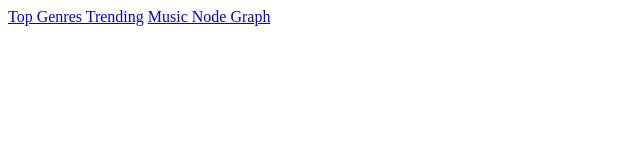
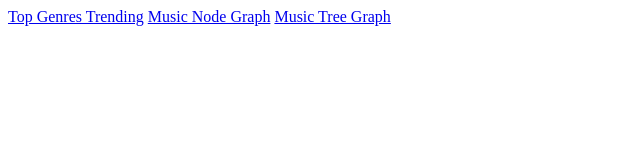
Before and after one commit to GongXinyuu/data_viz_room1.github.io, a plain HTML site: page index.html in a window 1280 px wide. Shown: the whole page, without its empty margins (0-640 px from the left). Drawn offline with Linux system fonts and the light colour scheme.

Commit message:
add tree graph

```diff
--- a/index.html
+++ b/index.html
@@ -9,5 +9,6 @@
 <body>
     <a href="https://gongxinyuu.github.io/csce679_genre_trend/">Top Genres Trending</a>
     <a href="https://gongxinyuu.github.io/csce679_node_graph/">Music Node Graph</a>
+    <a href="https://gongxinyuu.github.io/CSCE679_tree_graph/">Music Tree Graph</a>
 </body>
 </html>
```
